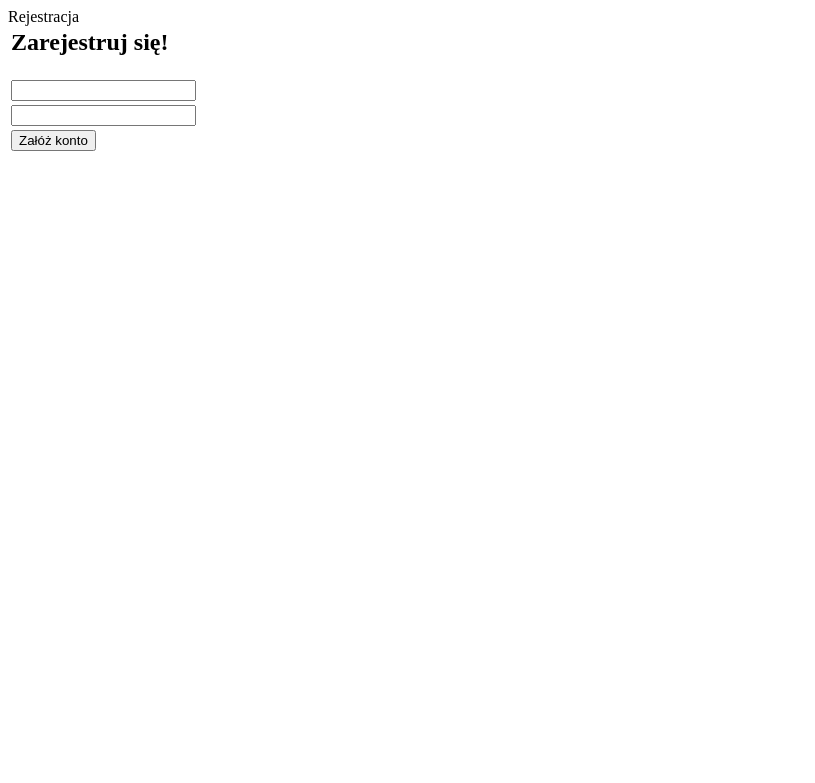
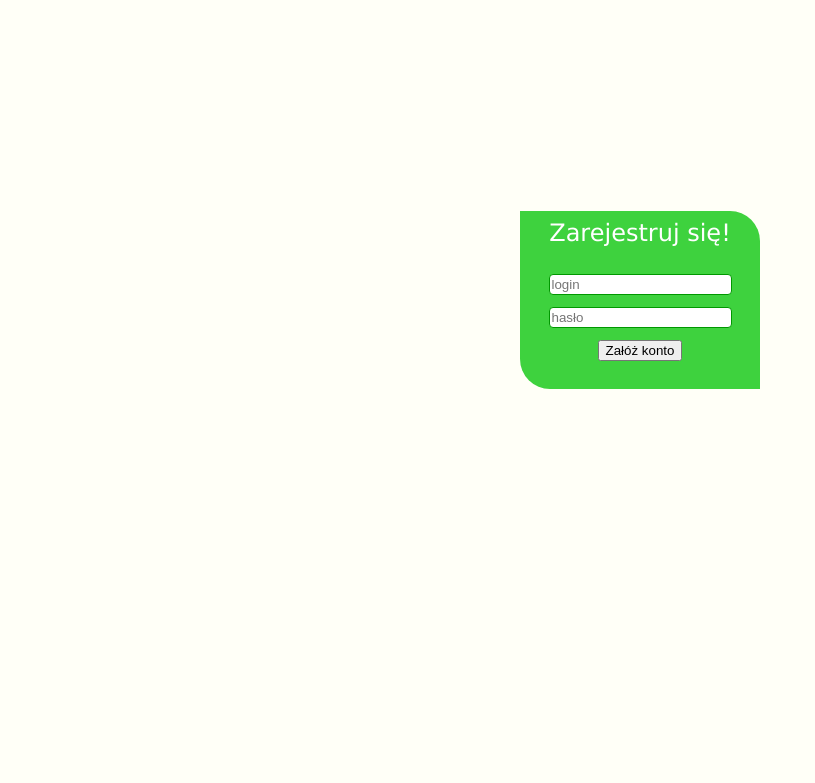
Before and after one commit to glipski/jaskier, a Django app: page /user/registration/ in a window 1280 px wide. Shown: the top 783 px of the page, without its empty margins (0-815 px from the left). Run offline with Django 3.2, Linux system fonts and the light colour scheme.

Commit message:
wygląd strony logowania

```diff
--- a/login/forms.py
+++ b/login/forms.py
@@ -1,5 +1,10 @@
 from django import forms
 
 class LoginForm(forms.Form):
-	username = forms.CharField(max_length=100)
-	password = forms.CharField(widget=forms.PasswordInput())
+	username = forms.CharField(
+		max_length=100,
+		widget=forms.TextInput(attrs={'placeholder':'login'}),
+	)
+	password = forms.CharField(
+		widget=forms.PasswordInput(attrs={'placeholder':'hasło'}),
+	)
--- /dev/null
+++ b/login/static/login/login.css
@@ -0,0 +1,46 @@
+body
+{
+	margin: 0;
+	display: flex;
+	background-color: #FFFFF7;
+	align-items: center;
+	justify-content: center;
+	height: 70%;
+	padding: 20px;
+}
+#content
+{
+	background-color: #3ED23E;
+	border: 0px solid;
+	border-radius: 0px 30px 0px 30px;
+	margin: 0;
+	display: flex;
+	justify-content: center;
+	align-items: center;
+	width: 230px;
+	height: auto;
+	padding: 5px;
+}
+h2
+{
+	font-weight: 500;
+}
+table
+{
+	text-align: center;
+	font-family: Verdana, Geneva, sans-serif;
+	color: white;
+	/*text-shadow: 3px 2px 1px grey;*/
+	font-weight: 100;
+}
+input
+{
+	border: 1px solid #009800;
+    border-radius: 4px;
+	margin: 4px;
+	padding: 2px;
+}
+button
+{
+	margin: 4px;
+}
--- a/login/templates/login.css
+++ /dev/null
@@ -1,4 +0,0 @@
-h2
-{
-    text-decoration-color: red;
-}
--- a/login/templates/registration.html
+++ b/login/templates/registration.html
@@ -1,7 +1,10 @@
-
-{% block title %}Rejestracja{% endblock %}
-
-{% block content %}
+<html>
+    <head>
+        {% load static %}
+         <link rel="stylesheet" type="text/css" href="{% static 'login/login.css' %}">
+    </head>
+    <body>
+        <div id="content">
             <form method="post">
               {% csrf_token %}
               <table>
@@ -19,4 +22,6 @@
                   </tr>
               </table>
             </form>
-{% endblock %}
+        <div>
+    </body>
+</html>
```
Also changed, not shown: login/templates/login.html (+7 -6 lines), db.sqlite3, 1 other file. Lines whose indentation alone changed are shown as unchanged.
